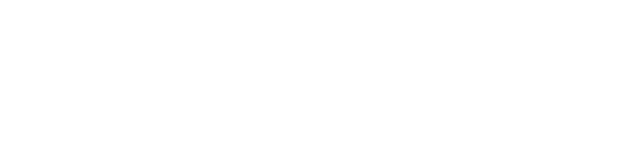
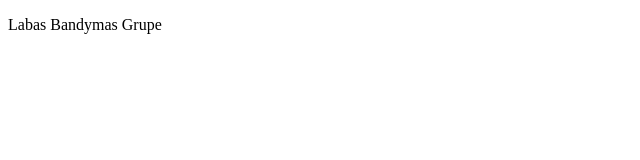
Before and after one commit to TomasBendaravicius/bandymas, a plain HTML site: page index.html in a window 1280 px wide. Shown: the whole page, without its empty margins (0-640 px from the left). Drawn offline with Linux system fonts and the light colour scheme.

Commit message:
add header

```diff
--- a/index.html
+++ b/index.html
@@ -5,6 +5,8 @@
     <meta name="viewport" content="width=device-width, initial-scale=1.0">
     <title>Document</title>
 </head>
+
+<p>Labas Bandymas Grupe</p>
 <body>
 
 </body>
```
